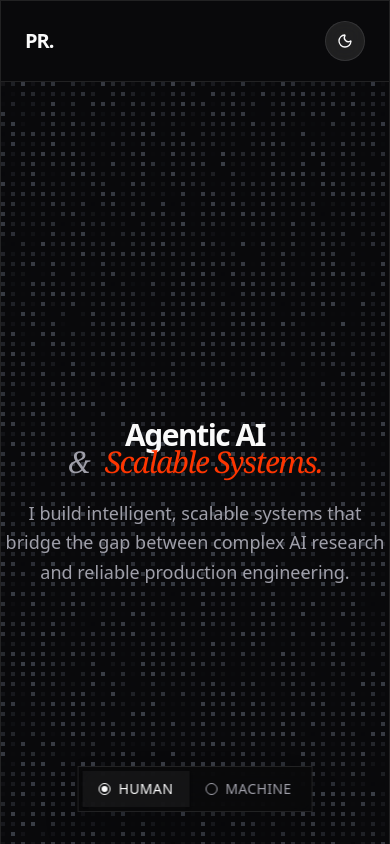
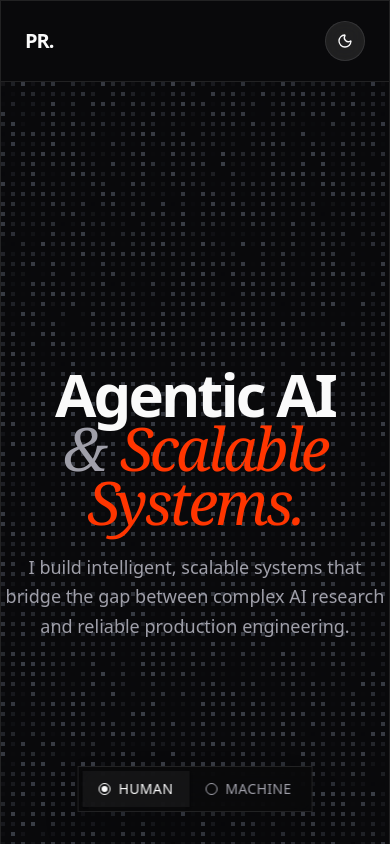
Before and after one commit to praneethravuri/www, a Next.js app: page / in a window 390 px wide. Shown: the top 844 px of the page. Built offline with nearby package versions, Linux system fonts and the light colour scheme; a web font is replaced by a local one.

Commit message:
Update Hero.tsx

```diff
--- a/components/Hero.tsx
+++ b/components/Hero.tsx
@@ -24,7 +24,7 @@ export function Hero() {
           animate={{ opacity: 1, y: 0 }}
           transition={{ duration: 0.5, ease: "easeOut" }}
         >
-          <h1 className="text-3xl sm:text-[6rem] lg:text-[8rem] leading-[0.9] tracking-tighter">
+          <h1 className="text-6xl sm:text-[6rem] lg:text-[8rem] leading-[0.9] tracking-tighter">
             <div className="font-bold text-foreground">
               Agentic AI
             </div>
```
